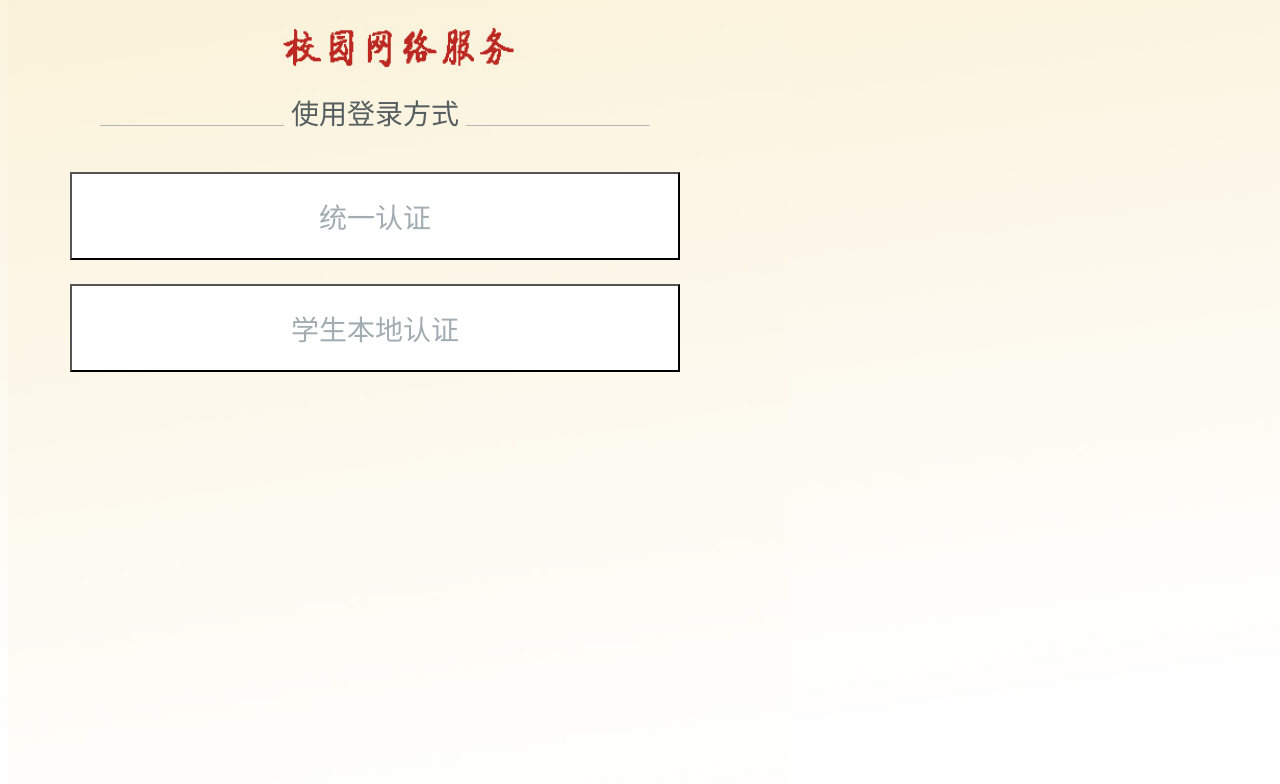
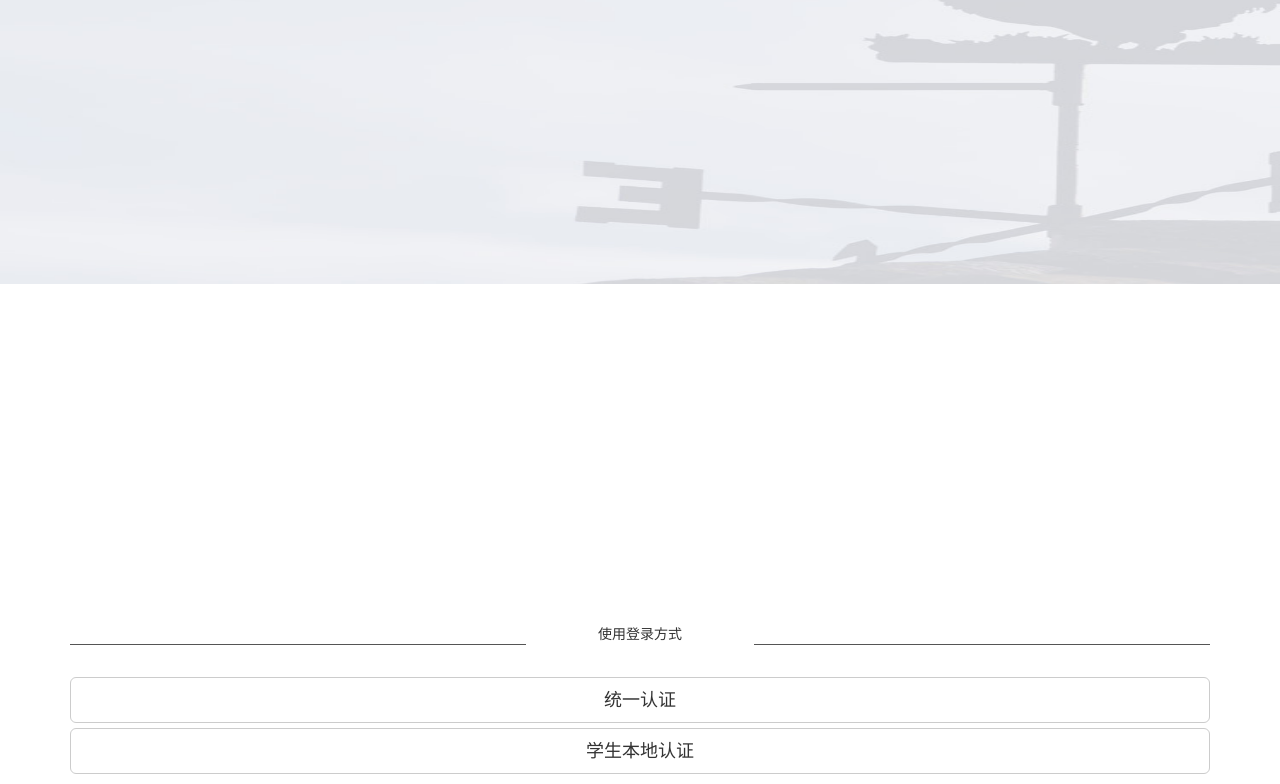
Before and after one commit to logaawing/logaawing, a plain HTML site: page index.html in a window 1280 px wide. Shown: the part 516-1300 px from the top of the page. Drawn offline with nearby package versions, Linux system fonts and the light colour scheme.

Commit message:
no message

```diff
--- a/index.html
+++ b/index.html
@@ -1,51 +1,42 @@
 <!DOCTYPE html>
-<html lang="en">
+<html>
 <head>
-    <meta charset="UTF-8">
-    <title>首页</title>
-    <style type="text/css">
-        #apDiv1
-        {
-            position: absolute;
-            text-align: center;
-            width: 610px;
-            height: auto;
-            top: 608px;
-            left: 70px;
-            right:70px;
-        }
-        #apDiv2
-        {
-            position: absolute;
-            text-align: center;
-            width: 610px;
-            height: 88px;
-            top: 688px;
-            left: 70px;
-            right: 70px;
-        }
-        #apDiv3
-        {
-            position: absolute;
-            text-align: center;
-            width: 610px;
-            height: 88px;
-            top:800px;
-            left: 70px;
-            right: 70px;
-        }
-    </style>
+   <title>登录</title>
+   <meta charset="UTF-8">
+   <link href="http://libs.baidu.com/bootstrap/3.0.3/css/bootstrap.min.css" rel="stylesheet">
+   <link href="stylesheets/shouye.css" rel="stylesheet" type="text/css">
+   <script src="http://libs.baidu.com/jquery/2.0.0/jquery.min.js"></script>
+   <script src="http://libs.baidu.com/bootstrap/3.0.3/js/bootstrap.min.js"></script>
 </head>
-<body background="广大.jpg">
-<img src="广大.jpg" width="780" height="1534">
-<div id="apDiv1">
-    <a style="color: RGB(162,173,177)">_______________________</a><a style="color: RGB(85,95,98); font-size:28px;"> 使用登录方式 </a><a style="color: RGB(162,173,177)">_______________________</a>
+
+<body>
+<div class="container">
+<div style="position:absolute; width:100%; height:100%; z-index:-1; left:0; top:0;">
+ <img src="登陆方式.jpg" style="left:0; top:0;" height="100%" width="100%">
 </div>
-<div id="apDiv2">
-    <input type="button" style="width: 610px;height: 88px;text-align: center; font-size: 28px; color: RGB(162,173,177); background: white"  value="统一认证">
+
+<div class="div1">
+<div class="l">
+<hr style="height:1px;border:none;border-top:1px solid #555555;" />
 </div>
-<div id="apDiv3">
-    <input type="button" style="width: 610px;height: 88px;text-align: center; font-size: 28px; color: RGB(162,173,177); background: white" value="学生本地认证">
+<div class="m">
+<div class="text">使用登录方式</div>
+</div>
+<div class="r">
+<hr style="height:1px;border:none;border-top:1px solid #555555;" />
+</div>
+
+
+</div>
+
+<div class="div2">
+
+<button type="button" class="btn btn-default btn-lg btn-block">统一认证</button>
+<button type="button" class="btn btn-default btn-lg btn-block">学生本地认证</button>
+
+</div>
+
+
 </div>
 </body>
 </html>
--- /dev/null
+++ b/stylesheets/shouye.css
@@ -0,0 +1,69 @@
+@charset "utf-8";
+/* CSS Document */
+.container {
+  padding-right: 15px;
+  padding-left: 15px;
+  margin-right: auto;
+  margin-left: auto;
+}
+@media (min-width: 768px) {
+  .container {
+    width: 750px;
+  }
+}
+@media (min-width: 992px) {
+  .container {
+    width: 970px;
+  }
+}
+@media (min-width: 1200px) {
+  .container {
+    width: 1170px;
+  }
+}
+.container-fluid {
+  padding-right: 15px;
+  padding-left: 15px;
+  margin-right: auto;
+  margin-left: auto;
+}
+
+.div1{
+	position: relative;
+	margin-top:100%;
+	width:100%;
+	top:38%;
+	float:left;
+}
+
+.l{
+	width:40%;
+	height:auto;
+	float:left;
+}
+.m{
+	width:20%;
+	height:auto;
+	float:left;
+}
+.r{
+	width:40%;
+	height:auto;
+	float:left;
+}
+
+.div2{
+	position: relative;
+	margin-top:1%;
+	width:100%;
+	top:40%;
+	float:left;
+}
+
+.text{
+	text-align:center;//居中
+    font-size:24px;//字体大小为12像素
+
+    margin:0px;
+	padding:0px;
+}
```
Also changed, not shown: 广大.jpg (deleted), 登陆方式.jpg (added).
